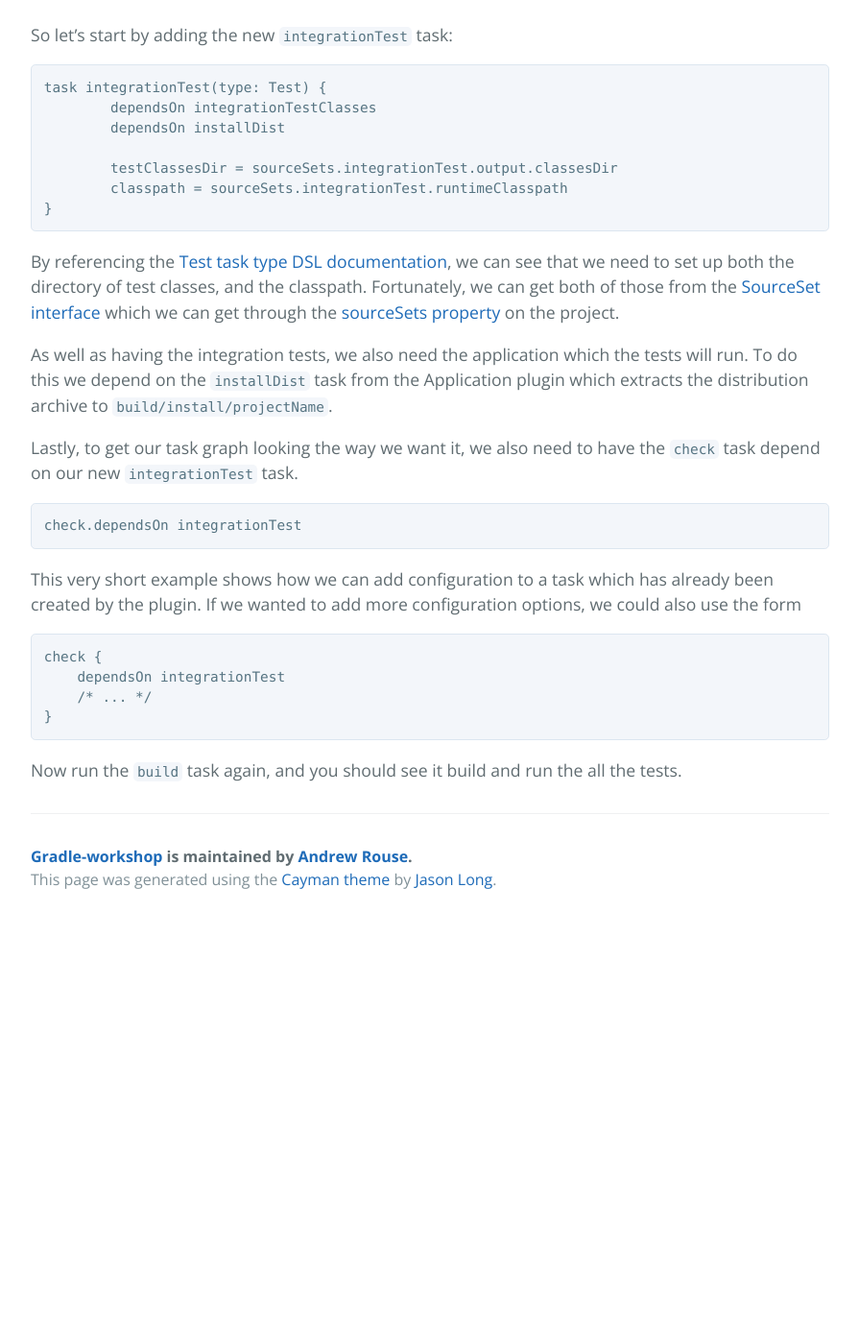
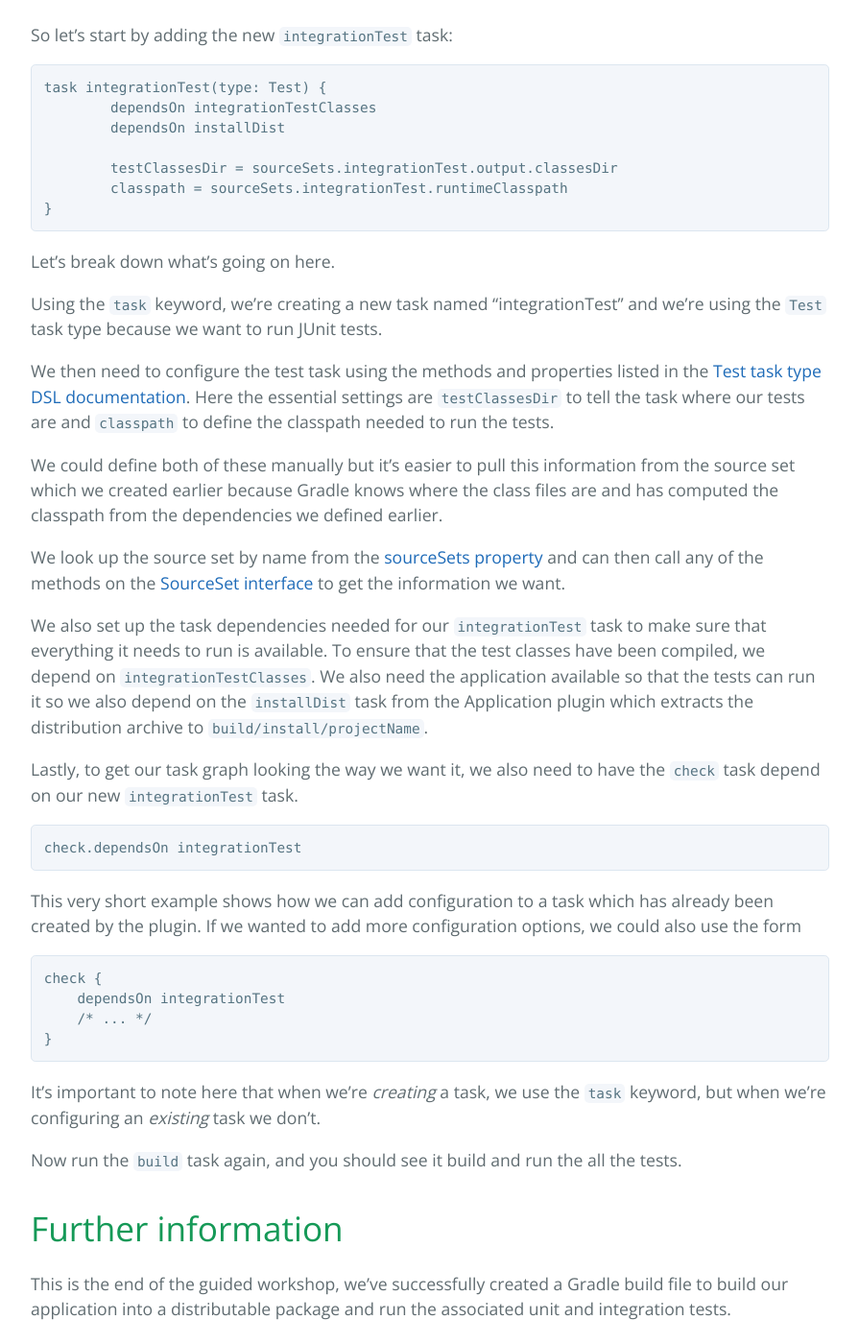
Before and after one commit to Azquelt/gradle-workshop, a Jekyll site: the page built from index.md, in a window 1280 px wide and 1400 px high, scrolled down 7190 px. Shown: the whole window at 96% size, without its empty margins (192-1087 px from the left). Built offline with Jekyll 4.4.1, drawn with Linux system fonts in a browser that asks for light colours; before the commit the page ends 8150 px from its top, so only the background shows below that; some of the changed text lies outside the part shown.

Commit message:
Rewrite and add further information
Rewrite the integration test section to better explain what's going on

Add further information section with ideas of other things you can do
with gradle.

````diff
--- a/index.md
+++ b/index.md
@@ -196,9 +196,17 @@ task integrationTest(type: Test) {
 }
 ```
 
-By referencing the [Test task type DSL documentation][dsl test task type], we can see that we need to set up both the directory of test classes, and the classpath. Fortunately, we can get both of those from the [SourceSet interface][api sourceset interface] which we can get through the [sourceSets property][dsl sourceSets property] on the project.
+Let's break down what's going on here.
 
-As well as having the integration tests, we also need the application which the tests will run. To do this we depend on the `installDist` task from the Application plugin which extracts the distribution archive to `build/install/projectName`.
+Using the `task` keyword, we're creating a new task named "integrationTest" and we're using the `Test` task type because we want to run JUnit tests.
+
+We then need to configure the test task using the methods and properties listed in the [Test task type DSL documentation][dsl test task type]. Here the essential settings are `testClassesDir` to tell the task where our tests are and `classpath` to define the classpath needed to run the tests.
+
+We could define both of these manually but it's easier to pull this information from the source set which we created earlier because Gradle knows where the class files are and has computed the classpath from the dependencies we defined earlier.
+
+We look up the source set by name from the [sourceSets property][dsl sourceSets property] and can then call any of the methods on the [SourceSet interface][api sourceset interface] to get the information we want.
+
+We also set up the task dependencies needed for our `integrationTest` task to make sure that everything it needs to run is available. To ensure that the test classes have been compiled, we depend on `integrationTestClasses`. We also need the application available so that the tests can run it so we also depend on the `installDist` task from the Application plugin which extracts the distribution archive to `build/install/projectName`.
 
 Lastly, to get our task graph looking the way we want it, we also need to have the `check` task depend on our new `integrationTest` task.
 
@@ -217,7 +225,22 @@ check {
 }
 ```
 
+It's important to note here that when we're *creating* a task, we use the `task` keyword, but when we're configuring an *existing* task we don't.
+
 Now run the `build` task again, and you should see it build and run the all the tests.
+
+# Further information
+
+This is the end of the guided workshop, we've successfully created a Gradle build file to build our application into a distributable package and run the associated unit and integration tests.
+
+Here are some possible projects if you'd like to explore Gradle further:
+* Update the build script so that it always runs the unit tests before the integration tests
+* Create a [Gradle wrapper][wrapper plugin] for your project so that developers don't have to have Gradle set up to build your project
+* Version your application and deploy it to a maven repository
+* Build a Java EE app using the [War][war plugin] and [Ear][ear plugin] plugins
+* Use the [Liberty plugin][liberty plugin] to deploy your app to a Liberty server
+* Write integration tests and have your build start the server, deploy your app, run the tests and then clean up after itself
+* Turn your integration test tasks into a plugin with its own configuration block so it can easily be applied to your next Java EE project (don't forget to document it so you remember how it works)
 
 [java properties]: https://docs.gradle.org/current/userguide/java_plugin.html#N1529B
 [java source sets]: https://docs.gradle.org/current/userguide/java_plugin.html#N14E7A
````
Also changed, not shown: other parts of index.md (+4 -0 lines).
